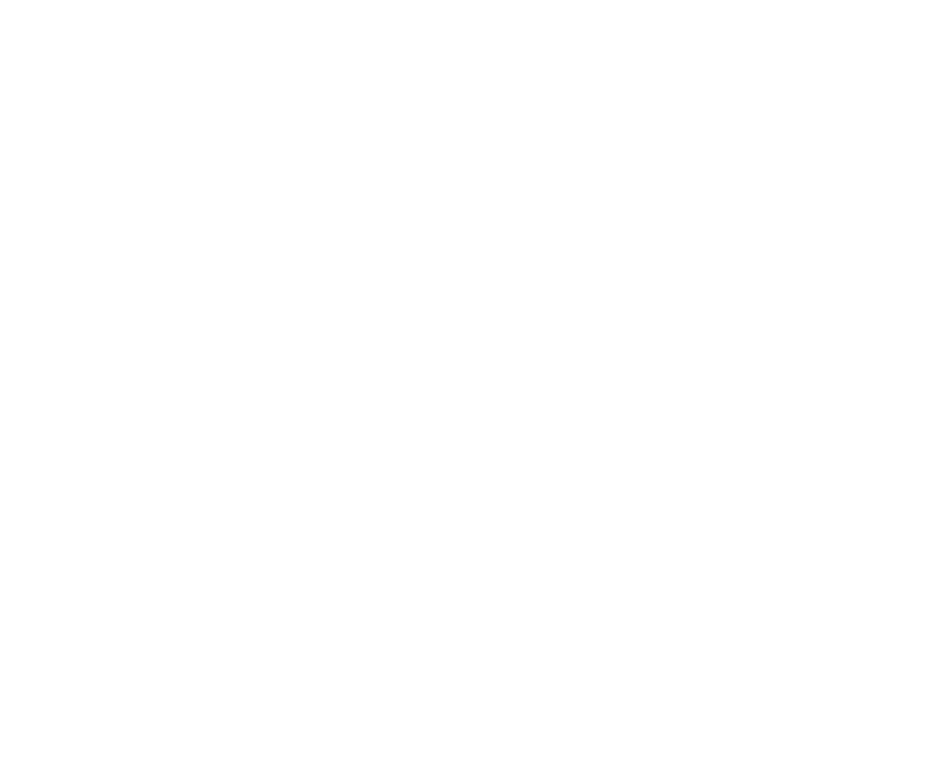
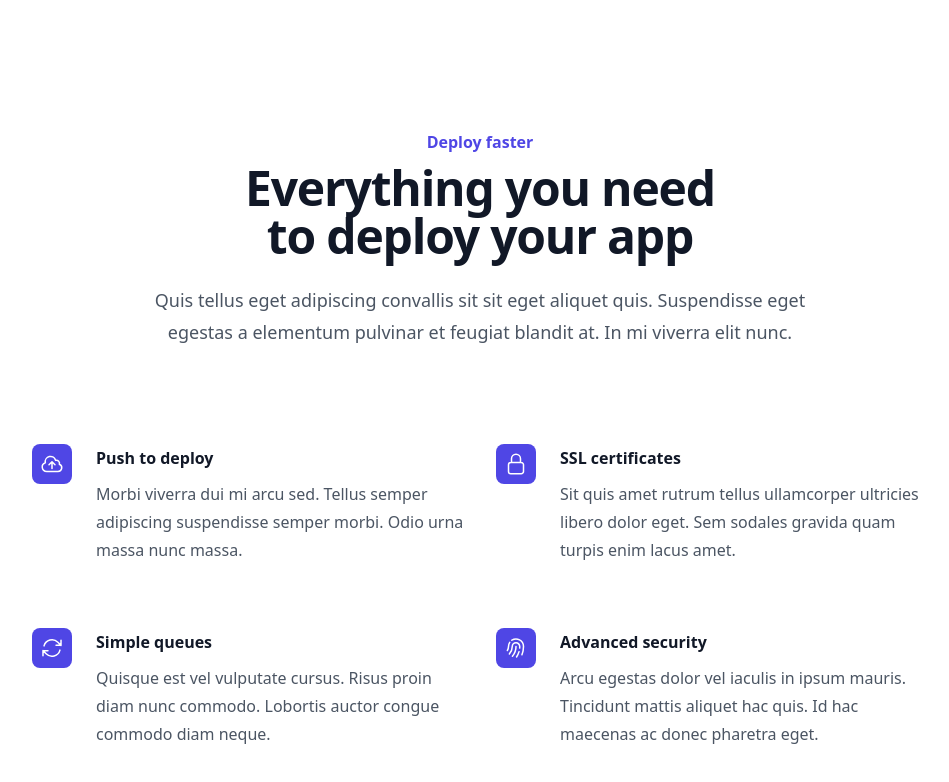
Before and after one commit to Chasi123/Evaluaci-nColaborativa, a website: page index.html in a window 1280 px wide. Shown: the whole page, without its empty margins (160-1109 px from the left). Drawn offline with Linux system fonts and the light colour scheme.

Commit message:
añadiendo seccion principal

```diff
--- a/index.html
+++ b/index.html
@@ -3,9 +3,72 @@
 <head>
     <meta charset="UTF-8">
     <meta name="viewport" content="width=device-width, initial-scale=1.0">
-    <title>Document</title>
+    <link href="/src/output.css" rel="stylesheet">
+
+    <title>Tienda</title>
 </head>
 <body>
+    <main>
 
+        <div class="bg-white py-24 sm:py-32">
+            <div class="mx-auto max-w-7xl px-6 lg:px-8">
+              <div class="mx-auto max-w-2xl lg:text-center">
+                <h2 class="text-base/7 font-semibold text-indigo-600">Deploy faster</h2>
+                <p class="mt-2 text-pretty text-4xl font-semibold tracking-tight text-gray-900 sm:text-5xl lg:text-balance">Everything you need to deploy your app</p>
+                <p class="mt-6 text-lg/8 text-gray-600">Quis tellus eget adipiscing convallis sit sit eget aliquet quis. Suspendisse eget egestas a elementum pulvinar et feugiat blandit at. In mi viverra elit nunc.</p>
+              </div>
+              <div class="mx-auto mt-16 max-w-2xl sm:mt-20 lg:mt-24 lg:max-w-4xl">
+                <dl class="grid max-w-xl grid-cols-1 gap-x-8 gap-y-10 lg:max-w-none lg:grid-cols-2 lg:gap-y-16">
+                  <div class="relative pl-16">
+                    <dt class="text-base/7 font-semibold text-gray-900">
+                      <div class="absolute left-0 top-0 flex size-10 items-center justify-center rounded-lg bg-indigo-600">
+                        <svg class="size-6 text-white" fill="none" viewBox="0 0 24 24" stroke-width="1.5" stroke="currentColor" aria-hidden="true" data-slot="icon">
+                          <path stroke-linecap="round" stroke-linejoin="round" d="M12 16.5V9.75m0 0 3 3m-3-3-3 3M6.75 19.5a4.5 4.5 0 0 1-1.41-8.775 5.25 5.25 0 0 1 10.233-2.33 3 3 0 0 1 3.758 3.848A3.752 3.752 0 0 1 18 19.5H6.75Z" />
+                        </svg>
+                      </div>
+                      Push to deploy
+                    </dt>
+                    <dd class="mt-2 text-base/7 text-gray-600">Morbi viverra dui mi arcu sed. Tellus semper adipiscing suspendisse semper morbi. Odio urna massa nunc massa.</dd>
+                  </div>
+                  <div class="relative pl-16">
+                    <dt class="text-base/7 font-semibold text-gray-900">
+                      <div class="absolute left-0 top-0 flex size-10 items-center justify-center rounded-lg bg-indigo-600">
+                        <svg class="size-6 text-white" fill="none" viewBox="0 0 24 24" stroke-width="1.5" stroke="currentColor" aria-hidden="true" data-slot="icon">
+                          <path stroke-linecap="round" stroke-linejoin="round" d="M16.5 10.5V6.75a4.5 4.5 0 1 0-9 0v3.75m-.75 11.25h10.5a2.25 2.25 0 0 0 2.25-2.25v-6.75a2.25 2.25 0 0 0-2.25-2.25H6.75a2.25 2.25 0 0 0-2.25 2.25v6.75a2.25 2.25 0 0 0 2.25 2.25Z" />
+                        </svg>
+                      </div>
+                      SSL certificates
+                    </dt>
+                    <dd class="mt-2 text-base/7 text-gray-600">Sit quis amet rutrum tellus ullamcorper ultricies libero dolor eget. Sem sodales gravida quam turpis enim lacus amet.</dd>
+                  </div>
+                  <div class="relative pl-16">
+                    <dt class="text-base/7 font-semibold text-gray-900">
+                      <div class="absolute left-0 top-0 flex size-10 items-center justify-center rounded-lg bg-indigo-600">
+                        <svg class="size-6 text-white" fill="none" viewBox="0 0 24 24" stroke-width="1.5" stroke="currentColor" aria-hidden="true" data-slot="icon">
+                          <path stroke-linecap="round" stroke-linejoin="round" d="M16.023 9.348h4.992v-.001M2.985 19.644v-4.992m0 0h4.992m-4.993 0 3.181 3.183a8.25 8.25 0 0 0 13.803-3.7M4.031 9.865a8.25 8.25 0 0 1 13.803-3.7l3.181 3.182m0-4.991v4.99" />
+                        </svg>
+                      </div>
+                      Simple queues
+                    </dt>
+                    <dd class="mt-2 text-base/7 text-gray-600">Quisque est vel vulputate cursus. Risus proin diam nunc commodo. Lobortis auctor congue commodo diam neque.</dd>
+                  </div>
+                  <div class="relative pl-16">
+                    <dt class="text-base/7 font-semibold text-gray-900">
+                      <div class="absolute left-0 top-0 flex size-10 items-center justify-center rounded-lg bg-indigo-600">
+                        <svg class="size-6 text-white" fill="none" viewBox="0 0 24 24" stroke-width="1.5" stroke="currentColor" aria-hidden="true" data-slot="icon">
+                          <path stroke-linecap="round" stroke-linejoin="round" d="M7.864 4.243A7.5 7.5 0 0 1 19.5 10.5c0 2.92-.556 5.709-1.568 8.268M5.742 6.364A7.465 7.465 0 0 0 4.5 10.5a7.464 7.464 0 0 1-1.15 3.993m1.989 3.559A11.209 11.209 0 0 0 8.25 10.5a3.75 3.75 0 1 1 7.5 0c0 .527-.021 1.049-.064 1.565M12 10.5a14.94 14.94 0 0 1-3.6 9.75m6.633-4.596a18.666 18.666 0 0 1-2.485 5.33" />
+                        </svg>
+                      </div>
+                      Advanced security
+                    </dt>
+                    <dd class="mt-2 text-base/7 text-gray-600">Arcu egestas dolor vel iaculis in ipsum mauris. Tincidunt mattis aliquet hac quis. Id hac maecenas ac donec pharetra eget.</dd>
+                  </div>
+                </dl>
+              </div>
+            </div>
+          </div>
+
+
+    </main>
 </body>
 </html>
--- /dev/null
+++ b/package.json
@@ -0,0 +1,5 @@
+{
+  "devDependencies": {
+    "tailwindcss": "^3.4.17"
+  }
+}
--- /dev/null
+++ b/src/input.css
@@ -0,0 +1,3 @@
+@tailwind base;
+@tailwind components;
+@tailwind utilities;
--- /dev/null
+++ b/tailwind.config.js
@@ -0,0 +1,8 @@
+/** @type {import('tailwindcss').Config} */
+module.exports = {
+  content: ["./index.html**/*.{html,js}"],
+  theme: {
+    extend: {},
+  },
+  plugins: [],
+}
```
Also changed, not shown: src/output.css (added), 1 other file.
